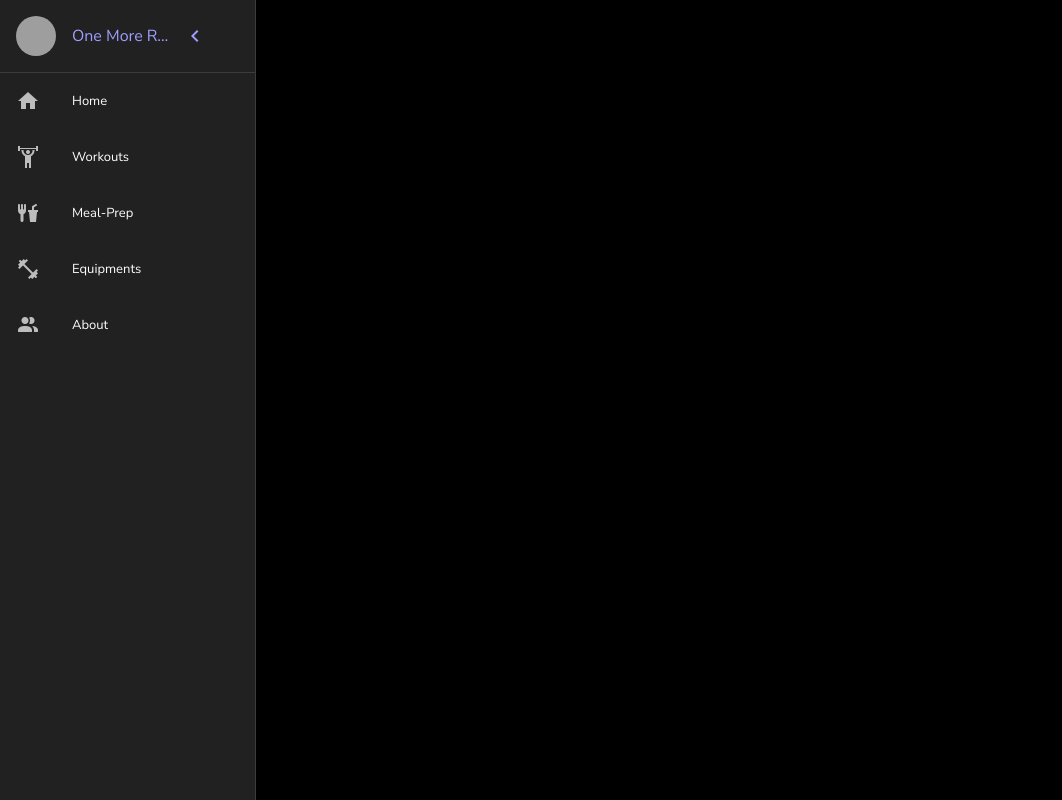
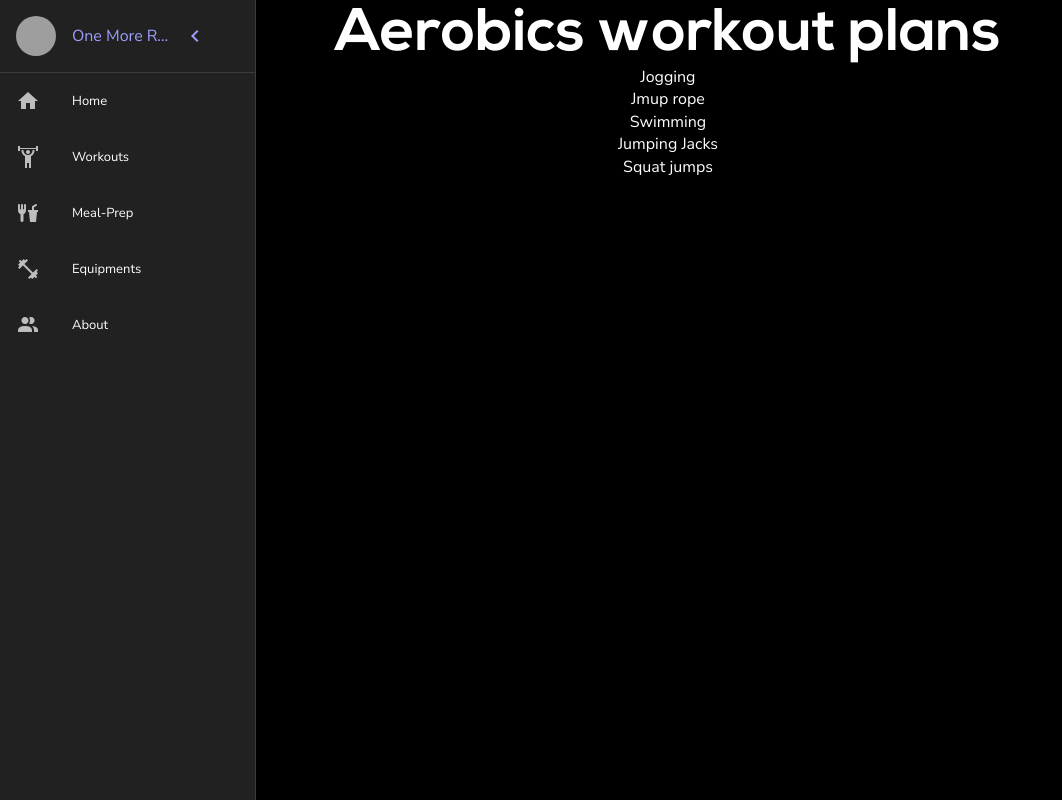
Before and after one commit to ThatBrendan/one-more-rep-website, a Vue app: page /workout/Aerobics in a window 1280 px wide. Shown: the whole page, without its empty margins (0-1062 px from the left). Built offline with nearby package versions, Linux system fonts and the light colour scheme; grey boxes are pictures that could not be loaded.

Commit message:
created dynamic routing for workouts

```diff
--- a/src/components/WorkoutComponents/Essentials.vue
+++ b/src/components/WorkoutComponents/Essentials.vue
@@ -6,6 +6,7 @@
       :key="index"
       class="workout-container col-12 col-lg-4"
     >
+      <router-link :to="{ name: 'WorkoutDetail', params: { title: w.Title } }">
         <img
           :src="`../../../public/workout/${w.Title}.jpg`"
           :alt="`${w['Title']} workout image`"
@@ -18,6 +19,7 @@
             <p class="h3 white-text text-capitalize">{{ w["Title"] }}</p>
           </div>
         </div>
+      </router-link>
     </div>
   </div>
 </template>
--- /dev/null
+++ b/src/components/WorkoutComponents/WorkoutDetails.vue
@@ -0,0 +1,35 @@
+<template>
+  <div class="text-center">
+    <h2>{{ title }} workout plans</h2>
+    <ul>
+      <li v-for="(plan, index) in workoutPlans" :key="index">{{ plan }}</li>
+    </ul>
+  </div>
+</template>
+
+<script lang="ts" setup>
+import { ref, onMounted, defineProps } from "vue";
+import { Router, useRouter } from "vue-router";
+import workoutJson from "../../data/workout.json";
+
+interface WorkoutItems {
+  Title: string;
+  "workout-plans"?: string[];
+}
+
+const router = useRouter() as Router;
+const workout = ref<WorkoutItems[]>(workoutJson.categories);
+
+const props = defineProps(["title"]);
+
+const workoutItem = ref<WorkoutItems | null>(null);
+const workoutPlans = ref<string[]>([]);
+
+onMounted(() => {
+  const workoutItem = workout.value.find((w) => w.Title === props.title);
+
+  if (workoutItem && workoutItem["workout-plans"]) {
+    workoutPlans.value = workoutItem["workout-plans"];
+  }
+});
+</script>
--- a/src/router/index.ts
+++ b/src/router/index.ts
@@ -27,6 +27,13 @@ const routes = [
     component: () => import("../components/AboutComponents/AboutPage.vue"),
     name: "About",
   },
+  {
+    path: "/workout/:title",
+    component: () =>
+      import("../components/WorkoutComponents/WorkoutDetails.vue"),
+    name: "WorkoutDetail",
+    props: true,
+  },
 ];
 
 const router = createRouter({
--- a/src/styles/styles.css
+++ b/src/styles/styles.css
@@ -167,19 +167,14 @@ button,
   text-align: center;
   margin: 0.5rem;
   position: relative;
-  max-height: 270px;
-  height: 100%;
   display: flex;
   flex-wrap: wrap;
   width: 31%;
 }
 .workout-title {
-  position: absolute;
-  bottom: 0;
-  left: 0;
-  right: 0;
   z-index: 10;
-  padding: 7rem 0;
+  display: flex;
+  align-items: center;
 }
 .workout-image {
   position: absolute;
@@ -199,6 +194,8 @@ button,
   min-height: 300px;
   width: 100%;
   margin: 0 1rem;
+  display: flex;
+  justify-content: center;
 }
 
 @media screen and (max-width: 767px) {
```
Lines whose indentation alone changed are shown as unchanged.
